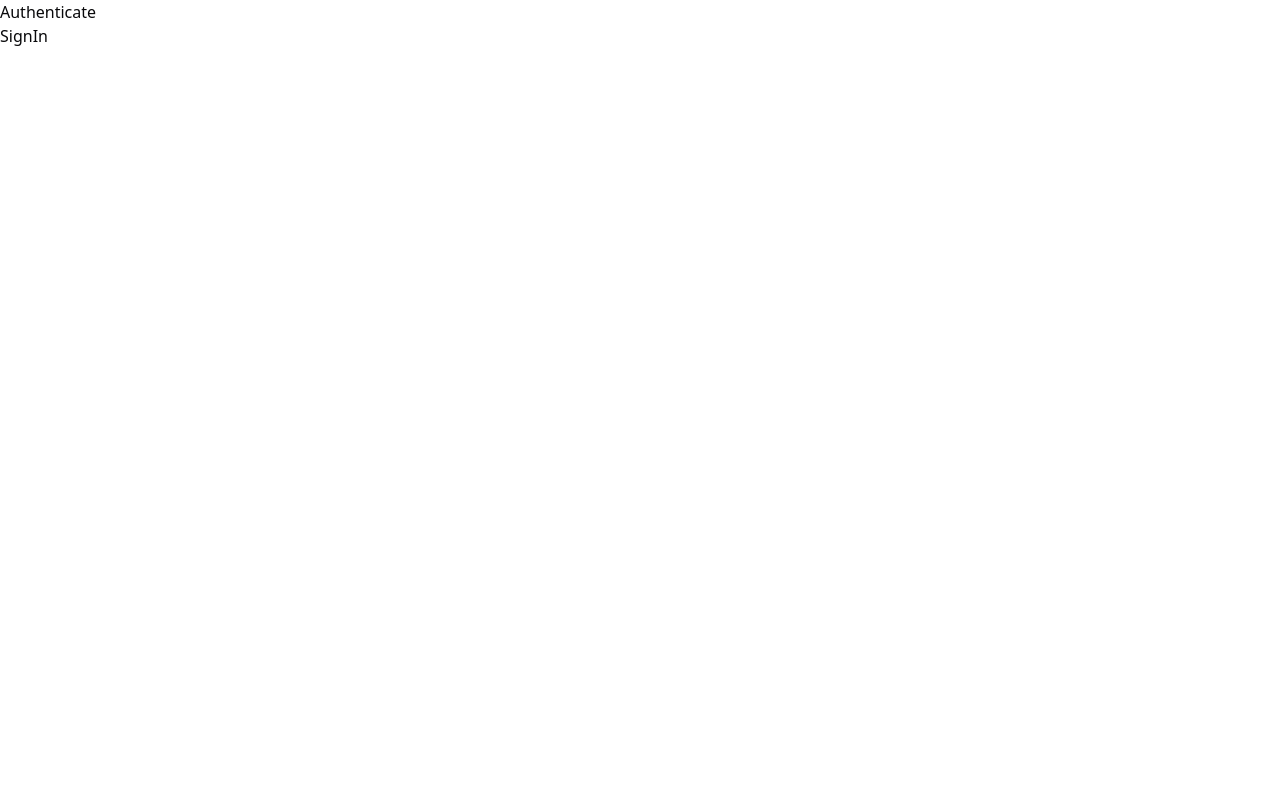
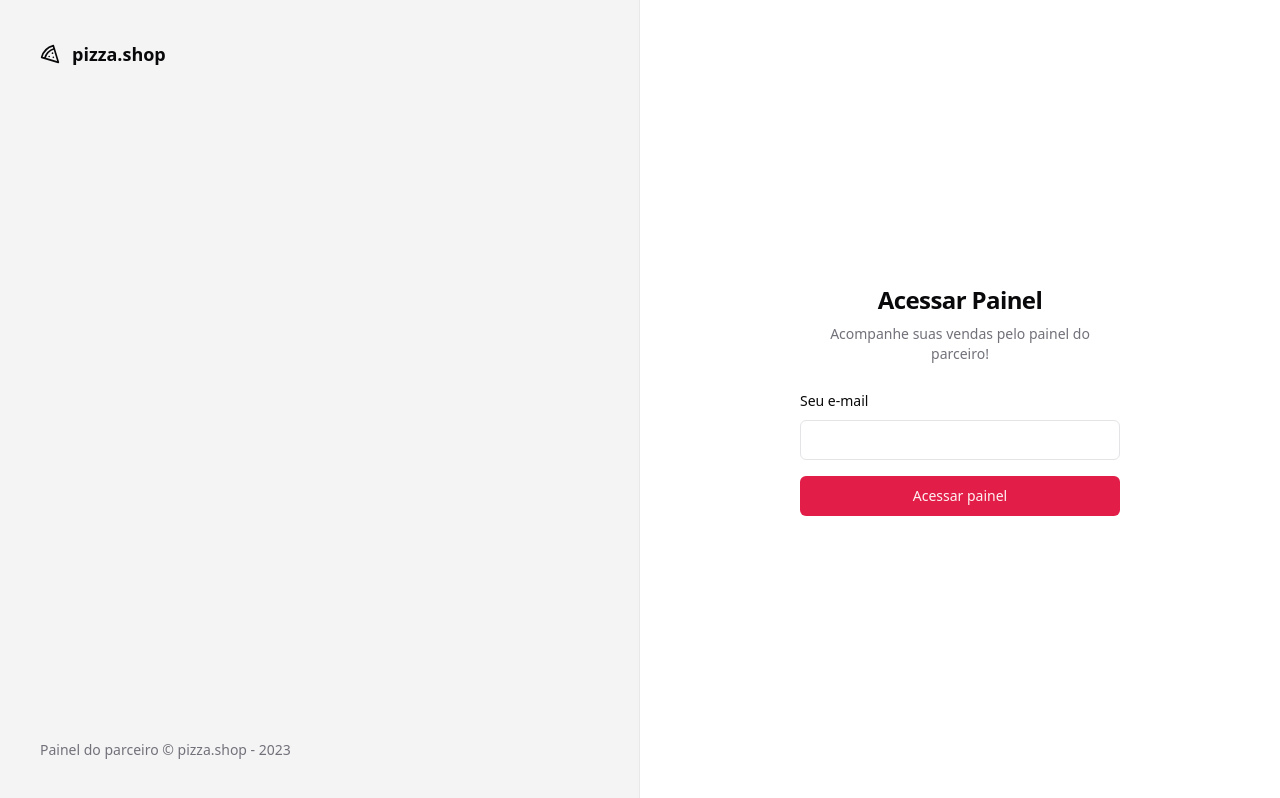
Before and after one commit to LucasRochaFernandes/Dashboard-React.js, a React (Vite) app: page /sign-in in a window 1280 px wide. Built offline with nearby package versions, Linux system fonts and the light colour scheme.

Commit message:
View SignIn

```diff
--- a/package.json
+++ b/package.json
@@ -10,6 +10,7 @@
     "preview": "vite preview"
   },
   "dependencies": {
+    "@radix-ui/react-label": "^2.0.2",
     "@radix-ui/react-slot": "^1.0.2",
     "class-variance-authority": "^0.7.0",
     "clsx": "^2.0.0",
--- /dev/null
+++ b/src/components/ui/input.tsx
@@ -0,0 +1,24 @@
+import * as React from 'react'
+
+import { cn } from '@/lib/utils'
+
+export type InputProps = React.InputHTMLAttributes<HTMLInputElement>
+
+const Input = React.forwardRef<HTMLInputElement, InputProps>(
+  ({ className, type, ...props }, ref) => {
+    return (
+      <input
+        type={type}
+        className={cn(
+          'flex h-10 w-full rounded-md border border-input bg-background px-3 py-2 text-sm ring-offset-background file:border-0 file:bg-transparent file:text-sm file:font-medium placeholder:text-muted-foreground focus-visible:outline-none focus-visible:ring-2 focus-visible:ring-ring focus-visible:ring-offset-2 disabled:cursor-not-allowed disabled:opacity-50',
+          className,
+        )}
+        ref={ref}
+        {...props}
+      />
+    )
+  },
+)
+Input.displayName = 'Input'
+
+export { Input }
--- /dev/null
+++ b/src/components/ui/label.tsx
@@ -0,0 +1,24 @@
+import * as LabelPrimitive from '@radix-ui/react-label'
+import { cva, type VariantProps } from 'class-variance-authority'
+import * as React from 'react'
+
+import { cn } from '@/lib/utils'
+
+const labelVariants = cva(
+  'text-sm font-medium leading-none peer-disabled:cursor-not-allowed peer-disabled:opacity-70',
+)
+
+const Label = React.forwardRef<
+  React.ElementRef<typeof LabelPrimitive.Root>,
+  React.ComponentPropsWithoutRef<typeof LabelPrimitive.Root> &
+    VariantProps<typeof labelVariants>
+>(({ className, ...props }, ref) => (
+  <LabelPrimitive.Root
+    ref={ref}
+    className={cn(labelVariants(), className)}
+    {...props}
+  />
+))
+Label.displayName = LabelPrimitive.Root.displayName
+
+export { Label }
--- a/src/global.css
+++ b/src/global.css
@@ -1,70 +1,56 @@
 @tailwind base;
 @tailwind components;
 @tailwind utilities;
+
+
 
 @layer base {
   :root {
     --background: 0 0% 100%;
     --foreground: 240 10% 3.9%;
-
     --card: 0 0% 100%;
     --card-foreground: 240 10% 3.9%;
-
     --popover: 0 0% 100%;
     --popover-foreground: 240 10% 3.9%;
-
-    --primary: 240 5.9% 10%;
-    --primary-foreground: 0 0% 98%;
-
+    --primary: 346.8 77.2% 49.8%;
+    --primary-foreground: 355.7 100% 97.3%;
     --secondary: 240 4.8% 95.9%;
     --secondary-foreground: 240 5.9% 10%;
-
     --muted: 240 4.8% 95.9%;
     --muted-foreground: 240 3.8% 46.1%;
-
     --accent: 240 4.8% 95.9%;
     --accent-foreground: 240 5.9% 10%;
-
     --destructive: 0 84.2% 60.2%;
     --destructive-foreground: 0 0% 98%;
-
     --border: 240 5.9% 90%;
     --input: 240 5.9% 90%;
-    --ring: 240 10% 3.9%;
-
+    --ring: 346.8 77.2% 49.8%;
     --radius: 0.5rem;
   }
 
   .dark {
-    --background: 240 10% 3.9%;
-    --foreground: 0 0% 98%;
-
-    --card: 240 10% 3.9%;
-    --card-foreground: 0 0% 98%;
-
-    --popover: 240 10% 3.9%;
-    --popover-foreground: 0 0% 98%;
-
-    --primary: 0 0% 98%;
-    --primary-foreground: 240 5.9% 10%;
-
+    --background: 20 14.3% 4.1%;
+    --foreground: 0 0% 95%;
+    --card: 24 9.8% 10%;
+    --card-foreground: 0 0% 95%;
+    --popover: 0 0% 9%;
+    --popover-foreground: 0 0% 95%;
+    --primary: 346.8 77.2% 49.8%;
+    --primary-foreground: 355.7 100% 97.3%;
     --secondary: 240 3.7% 15.9%;
     --secondary-foreground: 0 0% 98%;
-
-    --muted: 240 3.7% 15.9%;
+    --muted: 0 0% 15%;
     --muted-foreground: 240 5% 64.9%;
-
-    --accent: 240 3.7% 15.9%;
+    --accent: 12 6.5% 15.1%;
     --accent-foreground: 0 0% 98%;
-
     --destructive: 0 62.8% 30.6%;
-    --destructive-foreground: 0 0% 98%;
-
+    --destructive-foreground: 0 85.7% 97.3%;
     --border: 240 3.7% 15.9%;
     --input: 240 3.7% 15.9%;
-    --ring: 240 4.9% 83.9%;
+    --ring: 346.8 77.2% 49.8%;
   }
 }
+
 
 @layer base {
   * {
--- a/src/lib/utils.ts
+++ b/src/lib/utils.ts
@@ -1,5 +1,5 @@
-import { type ClassValue, clsx } from "clsx"
-import { twMerge } from "tailwind-merge"
+import { type ClassValue, clsx } from 'clsx'
+import { twMerge } from 'tailwind-merge'
 
 export function cn(...inputs: ClassValue[]) {
   return twMerge(clsx(inputs))
--- a/src/pages/_layouts/auth.tsx
+++ b/src/pages/_layouts/auth.tsx
@@ -1,10 +1,19 @@
+import { Pizza } from 'lucide-react'
 import { Outlet } from 'react-router-dom'
 
 export function AuthLayout() {
   return (
-    <div>
-      <h1>Authenticate</h1>
-      <div>
+    <div className="grid min-h-screen grid-cols-2">
+      <div className="flex h-full flex-col justify-between border-r border-foreground/5 bg-muted p-10 text-muted-foreground">
+        <div className="flex items-center gap-3 text-lg text-foreground">
+          <Pizza className="h-5 w-5" />
+          <span className="font-semibold">pizza.shop</span>
+        </div>
+        <footer className="text-sm">
+          Painel do parceiro &copy; pizza.shop - {new Date().getFullYear()}
+        </footer>
+      </div>
+      <div className="flex flex-col items-center justify-center">
         <Outlet />
       </div>
     </div>
--- a/src/pages/auth/sign-in.tsx
+++ b/src/pages/auth/sign-in.tsx
@@ -1,10 +1,34 @@
 import { Helmet } from 'react-helmet-async'
+
+import { Button } from '@/components/ui/button'
+import { Input } from '@/components/ui/input'
+import { Label } from '@/components/ui/label'
 
 export default function signIn() {
   return (
     <>
       <Helmet title="Login" />
-      <h1>SignIn</h1>
+      <div className="p-8">
+        <div className="flex w-[320px] flex-col justify-center gap-6">
+          <div className="flex flex-col gap-2 text-center">
+            <h1 className="text-2xl font-semibold tracking-tight">
+              Acessar Painel
+            </h1>
+            <p className="text-sm text-muted-foreground">
+              Acompanhe suas vendas pelo painel do parceiro!
+            </p>
+          </div>
+          <form className="space-y-4">
+            <div className="space-y-2">
+              <Label htmlFor="email">Seu e-mail</Label>
+              <Input id="email" type="email"></Input>
+            </div>
+            <Button type="submit" className="w-full">
+              Acessar painel
+            </Button>
+          </form>
+        </div>
+      </div>
     </>
   )
 }
--- a/vite.config.ts
+++ b/vite.config.ts
@@ -1,5 +1,5 @@
+import react from '@vitejs/plugin-react'
 import path from 'path'
-import react from '@vitejs/plugin-react'
 import { defineConfig } from 'vite'
 
 export default defineConfig({
```
Also changed, not shown: 1 other file (tests, documents, lock files or other folders).
